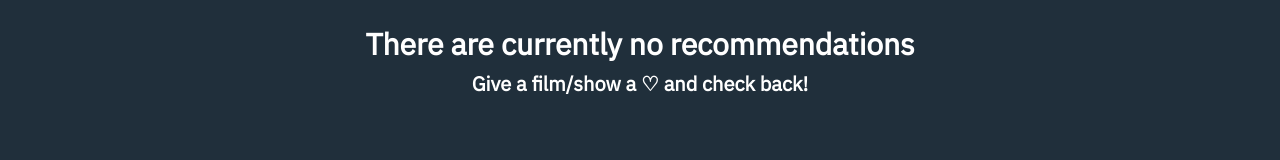
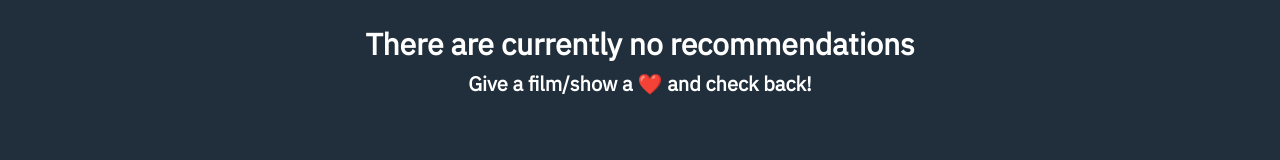
Before and after one commit to asecco/peri, a Next.js app: page /recommended in a window 1280 px wide. Shown: the part 128-288 px from the top of the page. Built offline with nearby package versions, Linux system fonts and the light colour scheme.

Commit message:
Added more collections

```diff
--- a/components/Layout/LocalStorageMesage.js
+++ b/components/Layout/LocalStorageMesage.js
@@ -27,7 +27,7 @@ function LocalStorageMessage({ results, id, searchReq, type }) {
             {results.length < 1 && (
                 <div className='my-10 font-bold text-center mx-6 text-white'>
                     <p className='text-2xl md:text-3xl lg:text-4xl mb-2'>{`There are currently no ${id}`}</p>
-                    <p className='text-lg md:text-xl lg:text-2xl'>{'Give a film/show a ♡ and check back!'}</p>
+                    <p className='text-lg md:text-xl lg:text-2xl'>{'Give a film/show a ❤️ and check back!'}</p>
                 </div>
             )}
         </div>
--- a/components/Layout/UploadFile.js
+++ b/components/Layout/UploadFile.js
@@ -47,7 +47,7 @@ function UploadFile() {
         <div className='hidden md:block'>
             <label className='flex items-center mx-2 group'>
                 <CloudUploadIcon className="h-8 w-8 text-red-400 group-hover:text-red-500 cursor-pointer"/>
-                <p className="text-base font-bold text-red-400 group-hover:text-red-500 cursor-pointer">Upload Trakt file</p>
+                <p className="text-base font-bold text-red-400 group-hover:text-red-500 cursor-pointer">Upload Trakt Data</p>
                 <input onChange={uploadFile} type="file" name='favorites' accept='.txt, .json' className='hidden'></input>
             </label>
         </div>
--- a/pages/collections.js
+++ b/pages/collections.js
@@ -155,7 +155,7 @@ function Collections({ collections }) {
 
 export async function getServerSideProps() {
     let retries = 0;
-    const ids = ['4a7f6aae', 'a3267601', '7bdd5d50', '28aa1934']
+    const ids = ['4a7f6aae', 'a3267601', '7bdd5d50', '28aa1934', '7a149f40', 'ae2d9dfa']
 
     while (retries < 3) {
         try {
```
